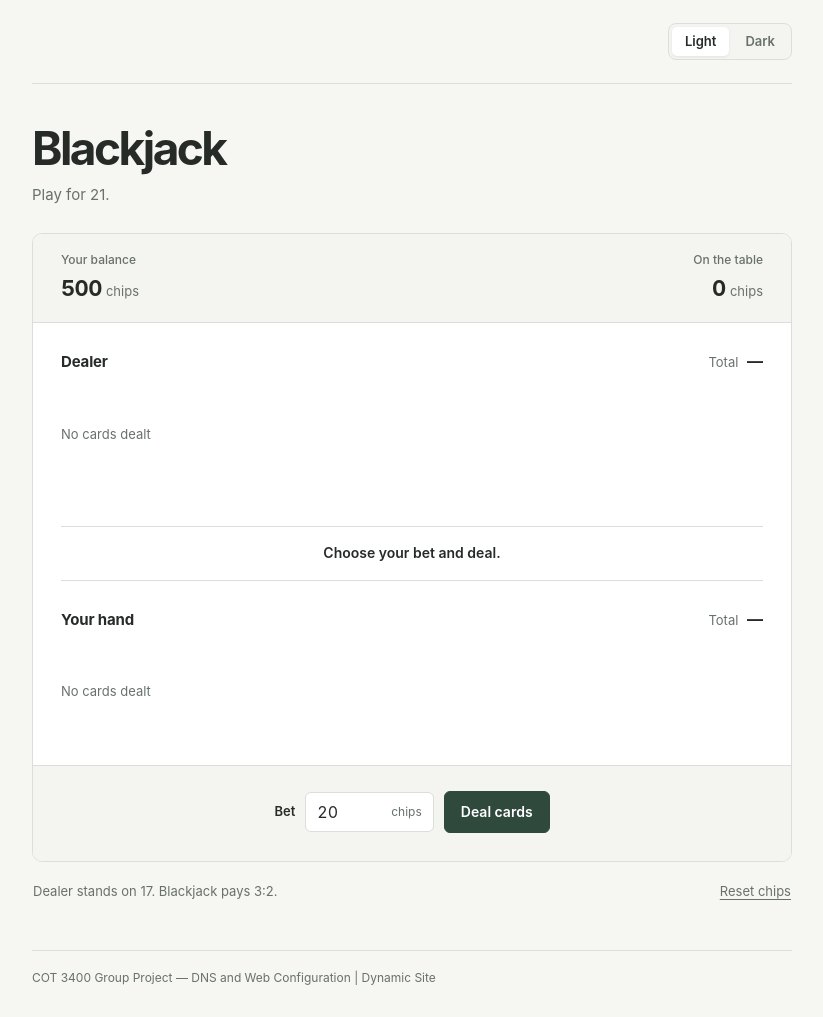
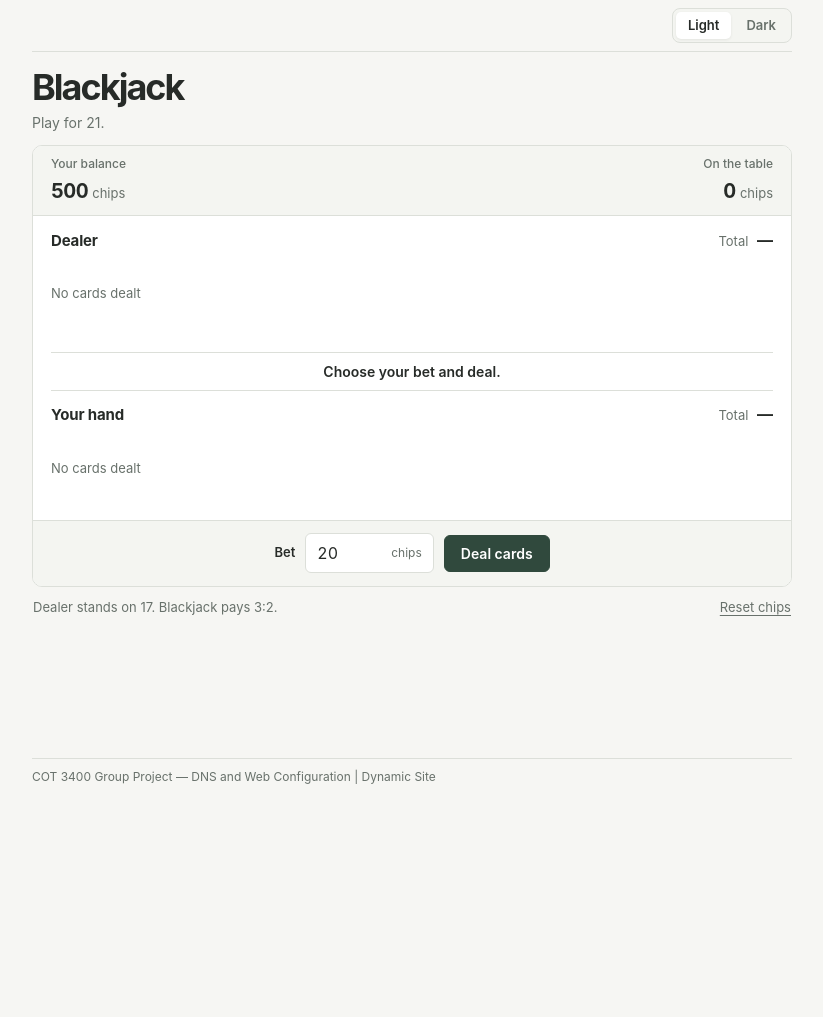
Before and after one commit to martnap21/COP3350GP-dynamic, a PHP site: page / in a window 1280 px wide. Shown: the whole page, without its empty margins (228-1051 px from the left). After the commit the page ends 784 px from the top, so only its background shows below. Run offline with PHP 8.4, Linux system fonts and the light colour scheme.

Commit message:
Compact Blackjack layout to fit Mac browser height without clipping

```diff
--- a/style.css
+++ b/style.css
@@ -55,9 +55,10 @@ button:focus-visible, input:focus-visible, a:focus-visible {
   outline: 2px solid var(--focus);
   outline-offset: 3px;
 }
-.page { width: min(100% - 40px, 760px); margin: 0 auto; }
+.page { width: min(100% - 40px, 760px); min-height: 100svh; margin: 0 auto; display: flex; flex-direction: column; }
+main { flex: 1; }
 .topbar {
-  height: 84px;
+  height: 52px;
   display: flex;
   justify-content: flex-end;
   align-items: center;
@@ -72,7 +73,7 @@ button:focus-visible, input:focus-visible, a:focus-visible {
   background: var(--subtle);
 }
 .theme-option {
-  padding: 5px 13px;
+  padding: 4px 12px;
   border: 0;
   border-radius: 5px;
   background: transparent;
@@ -85,15 +86,15 @@ button:focus-visible, input:focus-visible, a:focus-visible {
   color: var(--text);
   box-shadow: 0 1px 3px rgba(0, 0, 0, .07);
 }
-.intro { padding: 39px 0 27px; }
+.intro { padding: 15px 0 12px; }
 .intro h1 {
   margin: 0;
-  font-size: clamp(32px, 5.5vw, 46px);
+  font-size: clamp(29px, 4vw, 36px);
   font-weight: 680;
   letter-spacing: -.055em;
   line-height: 1.13;
 }
-.intro p { margin: 9px 0 0; color: var(--muted); font-size: 15px; }
+.intro p { margin: 4px 0 0; color: var(--muted); font-size: 14px; }
 .game {
   overflow: hidden;
   border: 1px solid var(--border);
@@ -104,7 +105,7 @@ button:focus-visible, input:focus-visible, a:focus-visible {
   display: flex;
   justify-content: space-between;
   gap: 20px;
-  padding: 17px 28px;
+  padding: 9px 18px;
   background: var(--subtle);
   border-bottom: 1px solid var(--border);
 }
@@ -117,18 +118,18 @@ button:focus-visible, input:focus-visible, a:focus-visible {
 }
 .stat-value { margin-top: 3px; font-size: 15px; }
 .stat-value strong {
-  font-size: 22px;
+  font-size: 20px;
   font-weight: 650;
   letter-spacing: -.03em;
   font-variant-numeric: tabular-nums;
 }
 .stat-value span { color: var(--muted); font-size: 13px; }
-.hands { padding: 26px 28px 8px; }
+.hands { padding: 12px 18px 4px; }
 .hand-heading {
   display: flex;
   justify-content: space-between;
   align-items: baseline;
-  margin-bottom: 14px;
+  margin-bottom: 7px;
 }
 .hand h2 {
   margin: 0;
@@ -146,28 +147,28 @@ button:focus-visible, input:focus-visible, a:focus-visible {
 .cards {
   display: flex;
   flex-wrap: wrap;
-  gap: 9px;
+  gap: 8px;
   align-items: flex-start;
-  min-height: 112px;
+  min-height: 82px;
 }
 .card {
   display: flex;
   flex-direction: column;
   align-items: center;
   justify-content: center;
-  width: 73px;
-  height: 102px;
-  padding: 8px;
+  width: 58px;
+  height: 80px;
+  padding: 6px;
   border: 1px solid var(--card-border);
   border-radius: 6px;
   background: var(--card);
   color: var(--card-text);
 }
 .card-rank {
-  font: 600 29px/1 Georgia, "Times New Roman", serif;
+  font: 600 24px/1 Georgia, "Times New Roman", serif;
   letter-spacing: -.03em;
 }
-.card-suit { margin-top: 4px; font-size: 19px; line-height: 1; }
+.card-suit { margin-top: 3px; font-size: 16px; line-height: 1; }
 .card.red { color: var(--red); }
 .card-back {
   position: relative;
@@ -183,11 +184,11 @@ button:focus-visible, input:focus-visible, a:focus-visible {
   border: 1px solid rgba(255,255,255,.55);
   border-radius: 3px;
 }
-.placeholder { padding-top: 37px; color: var(--muted); font-size: 13px; }
+.placeholder { padding-top: 25px; color: var(--muted); font-size: 13px; }
 .result {
-  margin: 26px 0;
-  padding: 15px 0;
-  min-height: 55px;
+  margin: 11px 0;
+  padding: 8px 0;
+  min-height: 39px;
   border-top: 1px solid var(--border);
   border-bottom: 1px solid var(--border);
   font-size: 14px;
@@ -205,9 +206,9 @@ button:focus-visible, input:focus-visible, a:focus-visible {
   align-items: center;
   justify-content: center;
   flex-wrap: wrap;
-  gap: 12px;
-  min-height: 96px;
-  padding: 18px 24px 22px;
+  gap: 10px;
+  min-height: 66px;
+  padding: 10px 18px;
   background: var(--subtle);
   border-top: 1px solid var(--border);
 }
@@ -217,7 +218,7 @@ button:focus-visible, input:focus-visible, a:focus-visible {
   display: flex;
   align-items: center;
   gap: 8px;
-  min-height: 40px;
+  min-height: 36px;
   padding: 0 11px;
   border: 1px solid var(--border);
   border-radius: 6px;
@@ -236,9 +237,9 @@ button:focus-visible, input:focus-visible, a:focus-visible {
 .bet-field input:focus-visible { outline: none; }
 .bet-field span { color: var(--muted); font-size: 12px; }
 .action-row button {
-  min-height: 42px;
-  min-width: 104px;
-  padding: 9px 16px;
+  min-height: 36px;
+  min-width: 100px;
+  padding: 7px 16px;
   border-radius: 6px;
   font-size: 14px;
   font-weight: 620;
@@ -262,7 +263,7 @@ button:focus-visible, input:focus-visible, a:focus-visible {
   align-items: center;
   flex-wrap: wrap;
   gap: 12px;
-  padding: 16px 1px;
+  padding: 7px 1px;
 }
 .after-game p { margin: 0; color: var(--muted); font-size: 13px; }
 .reset {
@@ -276,28 +277,49 @@ button:focus-visible, input:focus-visible, a:focus-visible {
 }
 .reset:hover { color: var(--text); }
 footer {
-  margin-top: 28px;
-  padding: 18px 0 30px;
+  margin-top: auto;
+  padding: 9px 0 14px;
   border-top: 1px solid var(--border);
   color: var(--muted);
   font-size: 12px;
 }
 @media (max-width: 560px) {
   .page { width: min(100% - 28px, 760px); }
-  .topbar { height: 72px; }
-  .intro { padding-top: 30px; }
-  .game-meta { padding: 15px 18px; }
-  .hands { padding: 21px 18px 5px; }
-  .card { width: 62px; height: 88px; }
-  .cards { min-height: 93px; gap: 7px; }
-  .card-rank { font-size: 25px; }
-  .card-suit { font-size: 17px; }
-  .placeholder { padding-top: 30px; }
-  .result { margin: 22px 0; }
-  .controls { padding: 18px 12px; }
+  .topbar { height: 48px; }
+  .intro { padding-top: 13px; }
+  .game-meta { padding: 8px 12px; }
+  .hands { padding: 10px 12px 2px; }
+  .card { width: 52px; height: 73px; }
+  .cards { min-height: 77px; gap: 7px; }
+  .card-rank { font-size: 22px; }
+  .card-suit { font-size: 15px; }
+  .placeholder { padding-top: 23px; }
+  .result { margin: 9px 0; }
+  .controls { padding: 9px 12px; }
   .action-row { width: 100%; }
   .action-row .primary { flex: 1; }
 }
 @media (prefers-reduced-motion: no-preference) {
   .theme-option, .primary, .secondary { transition: background-color .15s ease, color .15s ease; }
 }
+
+/* Keep the entire table, controls and project footer visible on shorter
+   desktop browser windows. Very small windows still scroll naturally. */
+@media (max-height: 700px) and (min-width: 561px) {
+  .topbar { height: 44px; }
+  .intro { padding: 8px 0 9px; }
+  .intro h1 { font-size: 30px; }
+  .intro p { margin-top: 2px; }
+  .game-meta { padding: 7px 16px; }
+  .hands { padding: 8px 16px 2px; }
+  .hand-heading { margin-bottom: 5px; }
+  .cards { min-height: 72px; gap: 7px; }
+  .card { width: 52px; height: 70px; }
+  .card-rank { font-size: 21px; }
+  .card-suit { font-size: 14px; }
+  .placeholder { padding-top: 22px; }
+  .result { margin: 7px 0; padding: 6px 0; min-height: 33px; }
+  .controls { min-height: 56px; padding: 8px 16px; }
+  .after-game { padding: 5px 1px; }
+  footer { padding: 7px 0 9px; }
+}
```
